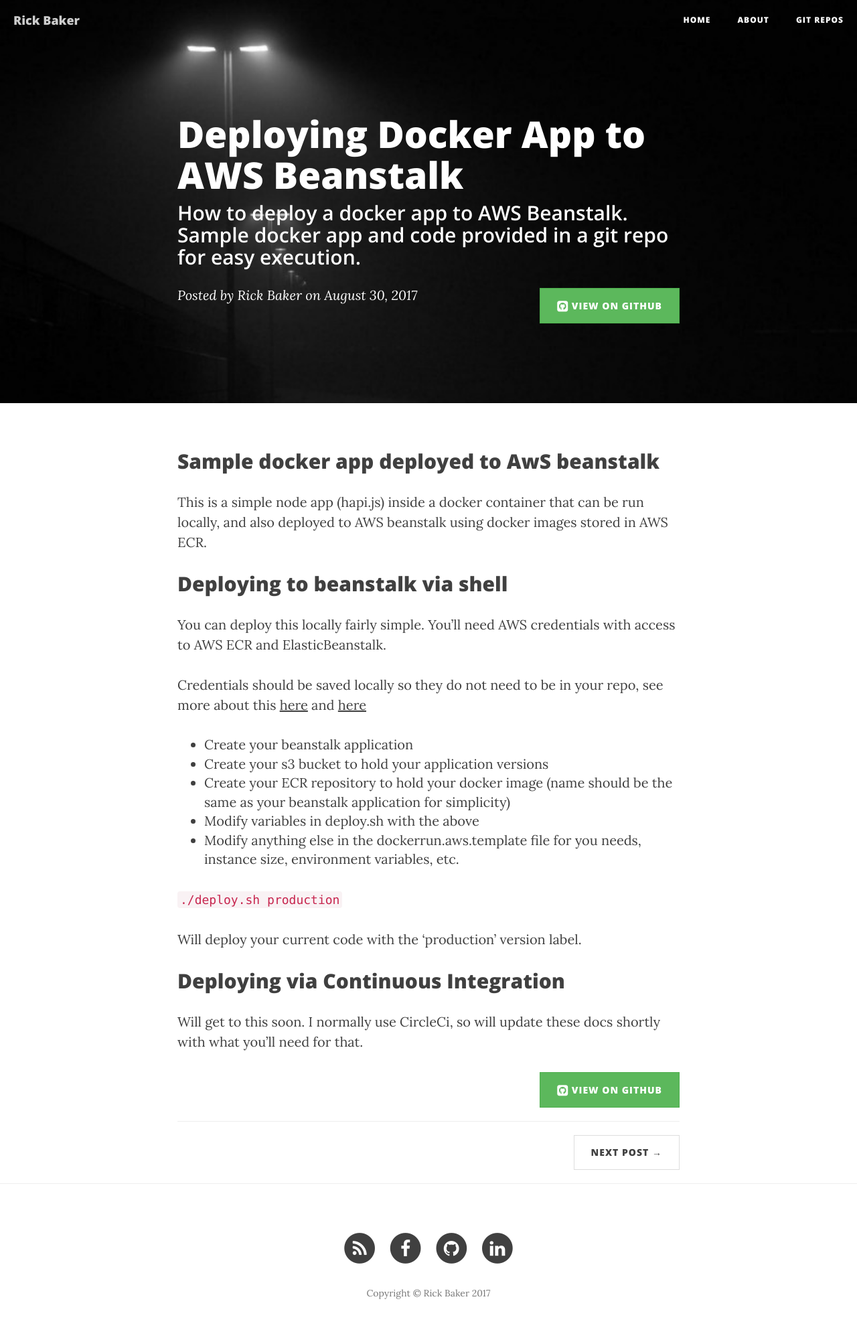
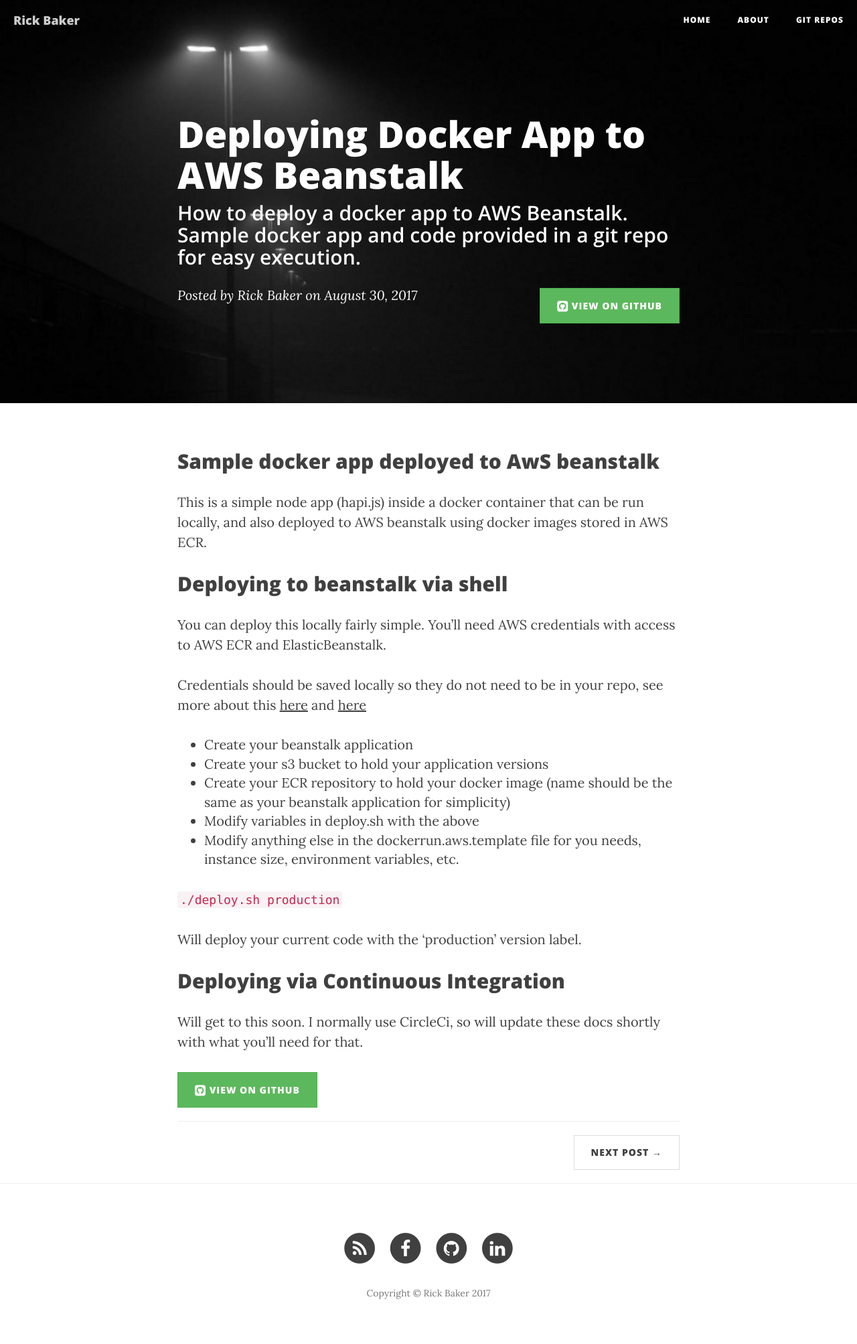
Before and after one commit to ricktbaker/ricktbaker.github.io, a Jekyll site: the page built from _posts/2017-08-30-docker-aws-beanstalk.markdown, in a window 1280 px wide. Shown: the whole page at 67% size. Built offline with Jekyll 4.4.1, drawn with Linux system fonts in a browser that asks for light colours; nearby versions of some CDN libraries.

Commit message:
initial checkin

```diff
--- a/_layouts/post.html
+++ b/_layouts/post.html
@@ -32,7 +32,7 @@
 				{{ content }}
 
                 {% if page.repo %}
-                <a style="float: right" class="btn btn-success btn-sm" href="{{ page.repo }}">
+                <a class="btn btn-success btn-sm" href="{{ page.repo }}">
                     <i class="fa fa-lg fa-github-square"></i> View on GitHub</a>
                 {% endif %}
 
```
